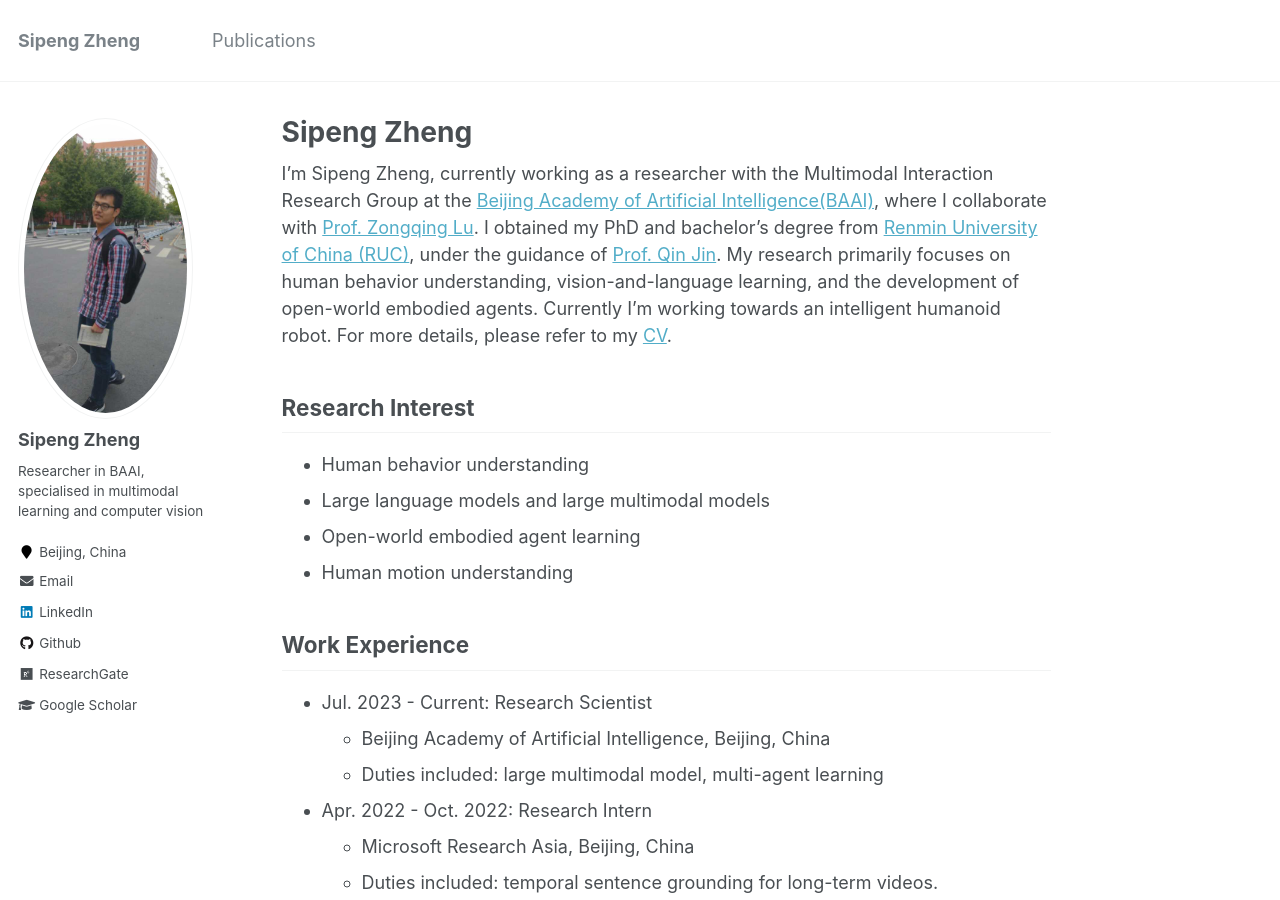
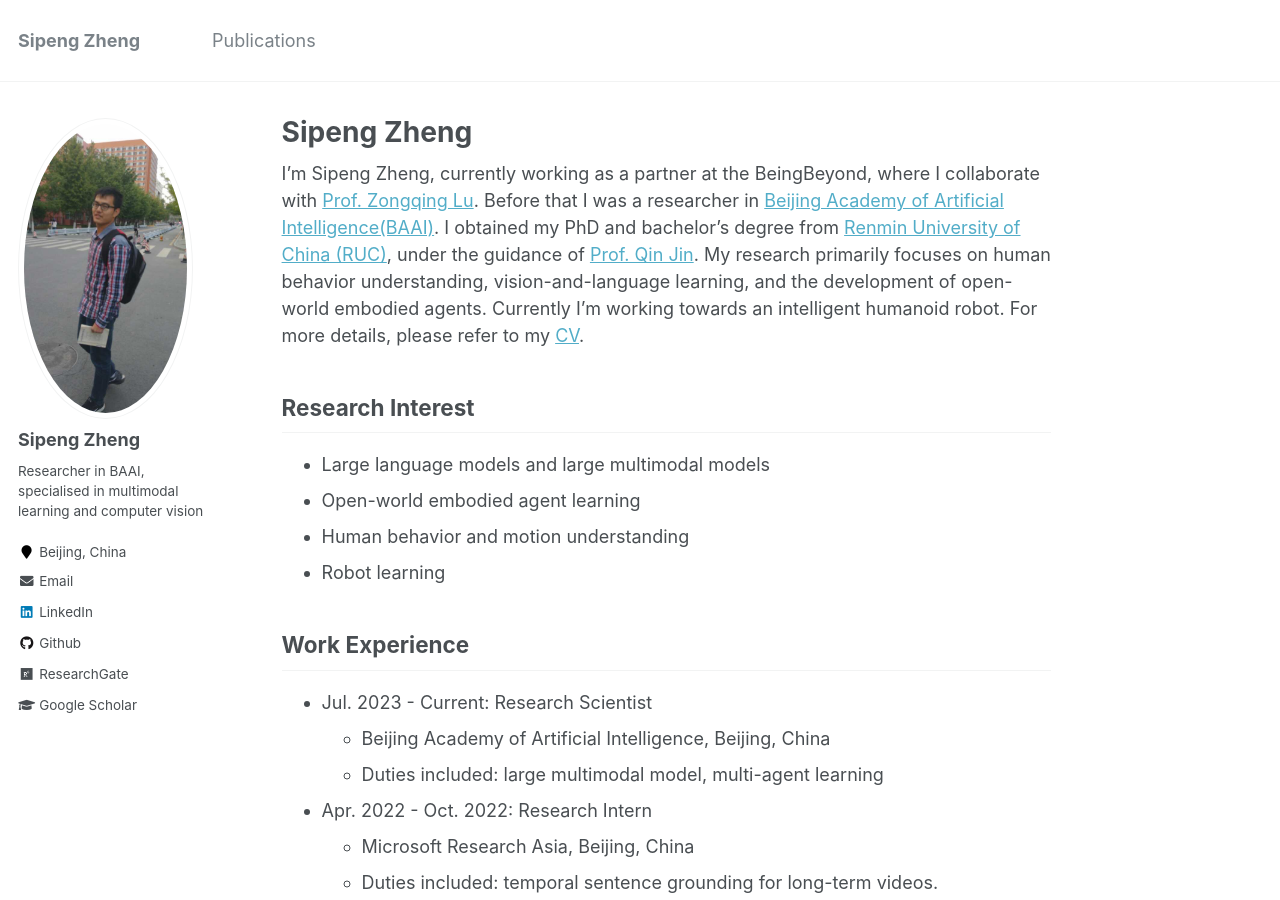
Before and after one commit to zhengsipeng/zhengsipeng.github.io, a Jekyll site: the page built from _pages/about.md, in a window 1280 px wide and 900 px high. Built offline with Jekyll 4.4.1, drawn with Linux system fonts in a browser that asks for light colours; formulas are drawn with MathJax 3.

Commit message:
Update about.md

```diff
--- a/_pages/about.md
+++ b/_pages/about.md
@@ -7,7 +7,8 @@ redirect_from:
   - /about.html
 ---
 
-I'm Sipeng Zheng, currently working as a researcher with the Multimodal Interaction Research Group at the [Beijing Academy of Artificial Intelligence(BAAI)](https://www.baai.ac.cn), where I collaborate with [Prof. Zongqing Lu](https://z0ngqing.github.io).
+I'm Sipeng Zheng, currently working as a partner at the BeingBeyond, where I collaborate with [Prof. Zongqing Lu](https://z0ngqing.github.io).
+Before that I was a researcher in [Beijing Academy of Artificial Intelligence(BAAI)](https://www.baai.ac.cn).
 I obtained my PhD and bachelor's degree from [Renmin University of China (RUC)](https://en.ruc.edu.cn), under the guidance of [Prof. Qin Jin](https://www.jin-qin.com).
 My research primarily focuses on human behavior understanding, vision-and-language learning, and the development of open-world embodied agents.
 Currently I'm working towards an intelligent humanoid robot.
@@ -15,10 +16,10 @@ For more details, please refer to my [CV](http://zhengsipeng.github.io/cv_zsp_en
 
 
 ## Research Interest
-* Human behavior understanding
 * Large language models and large multimodal models
 * Open-world embodied agent learning
-* Human motion understanding
+* Human behavior and motion understanding
+* Robot learning
 
 
 ## Work Experience
```
